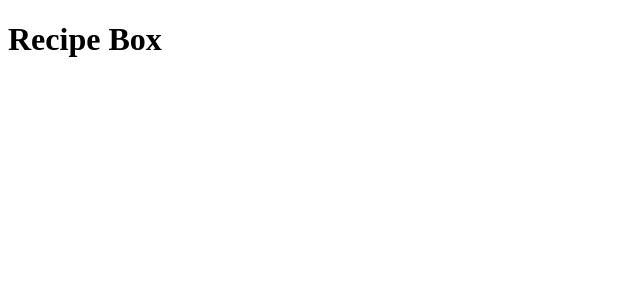
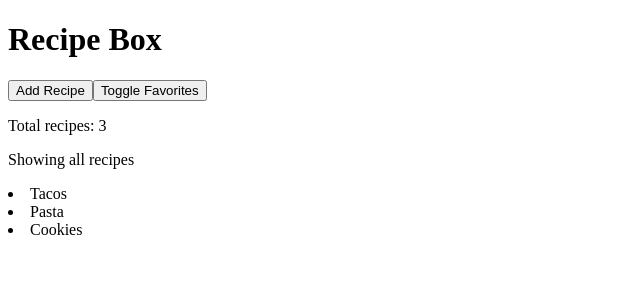
Before and after one commit to alyssamichelle/recipe-box-the-sequel, an Angular app: page / in a window 1280 px wide. Shown: the top 300 px of the page, without its empty margins (0-640 px from the left). Built offline with nearby package versions, Linux system fonts and the light colour scheme.

Commit message:
the end of section 3

```diff
--- a/src/app/app.html
+++ b/src/app/app.html
@@ -1 +1,24 @@
 <h1>{{ title }}</h1>
+
+<button (click)="addRecipe()">Add Recipe</button>
+<button (click)="toggleFavorites()">Toggle Favorites</button>
+
+<p>Total recipes: {{ recipes.length }}</p>
+
+@if (showMessage) {
+  <p>Welcome to your recipe box</p>
+}
+
+@if (showFavorites) {
+  <p>Showing favorites</p>
+  @for (recipe of recipes; track recipe.id) {
+    @if (recipe.isFavorite) {
+      <li>{{ recipe.name }}</li>
+    }
+  }
+} @else {
+  <p>Showing all recipes</p>
+  @for (recipe of recipes; track recipe.id) {
+    <li>{{ recipe.name }}</li>
+  }
+}
--- a/src/app/app.ts
+++ b/src/app/app.ts
@@ -7,4 +7,25 @@ import { Component } from '@angular/core';
 })
 export class App {
   protected readonly title = 'Recipe Box';
+  showMessage = false;
+
+  recipes = [
+    { id: 1, name: 'Tacos', isFavorite: false },
+    { id: 2, name: 'Pasta', isFavorite: false },
+    { id: 3, name: 'Cookies', isFavorite: true }
+  ];
+
+  addRecipe() {
+    this.recipes.push({
+      id: Date.now(),
+      name: 'New Recipe',
+      isFavorite: false
+    });
+  }
+
+  showFavorites = false;
+
+  toggleFavorites() {
+    this.showFavorites = !this.showFavorites;
+  }
 }
```
